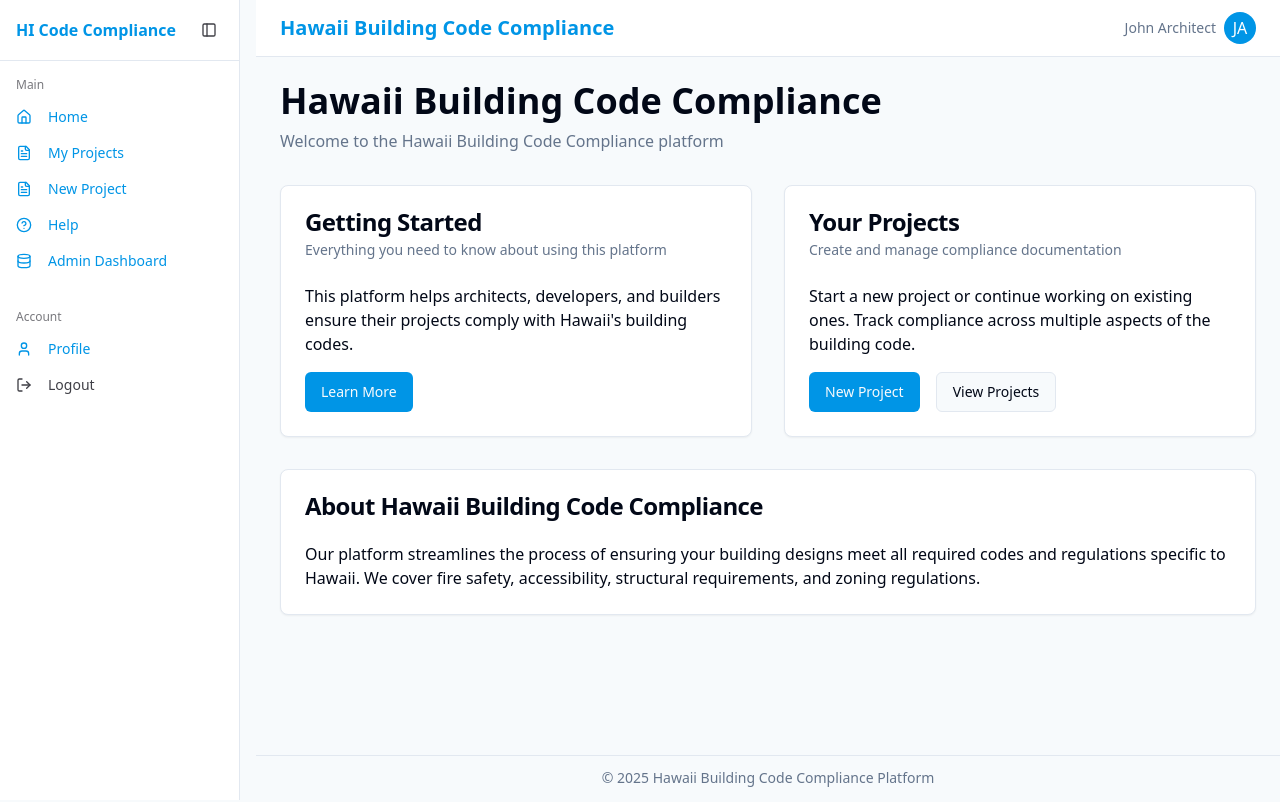
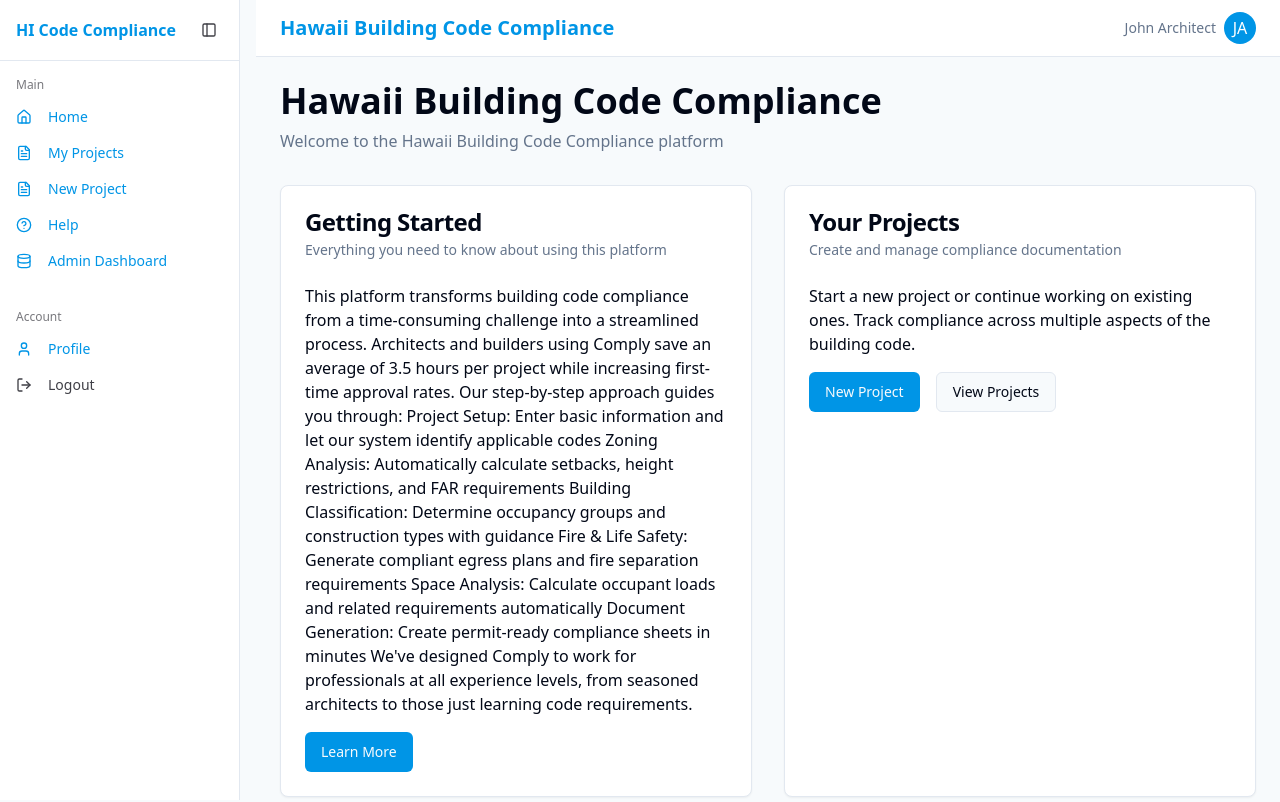
Before and after one commit to tpvfmilk/honolulu-code-compass, a React (Vite) app: page / in a window 1280 px wide. Shown: the top 802 px of the page. Built offline with nearby package versions, Linux system fonts and the light colour scheme.

Commit message:
Visual edit in Lovable
Edited UI in Lovable

```diff
--- a/src/pages/Index.tsx
+++ b/src/pages/Index.tsx
@@ -1,22 +1,19 @@
-
 import React, { FC } from "react";
 import { AppLayout } from "@/components/layout/AppLayout";
 import { Card, CardContent, CardHeader, CardTitle, CardDescription } from "@/components/ui/card";
 import { Button } from "@/components/ui/button";
 import { Link } from "react-router-dom";
-
 export interface IndexProps {
   onLogout: () => Promise<void>;
 }
-
-const Index: FC<IndexProps> = ({ onLogout }) => {
+const Index: FC<IndexProps> = ({
+  onLogout
+}) => {
   // Create a wrapper function that calls onLogout without exposing its async nature
   const wrappedLogout = () => {
     onLogout();
   };
-
-  return (
-    <AppLayout onLogout={wrappedLogout}>
+  return <AppLayout onLogout={wrappedLogout}>
       <div className="space-y-8 max-w-5xl mx-auto">
         <div>
           <h1 className="text-4xl font-bold">Hawaii Building Code Compliance</h1>
@@ -34,10 +31,18 @@ const Index: FC<IndexProps> = ({ onLogout }) => {
               </CardDescription>
             </CardHeader>
             <CardContent className="space-y-4">
-              <p>
-                This platform helps architects, developers, and builders ensure their
-                projects comply with Hawaii's building codes.
-              </p>
+              <p>This platform transforms building code compliance from a time-consuming challenge into a streamlined process. Architects and builders using Comply save an average of 3.5 hours per project while increasing first-time approval rates.
+
+Our step-by-step approach guides you through:
+
+Project Setup: Enter basic information and let our system identify applicable codes
+Zoning Analysis: Automatically calculate setbacks, height restrictions, and FAR requirements
+Building Classification: Determine occupancy groups and construction types with guidance
+Fire & Life Safety: Generate compliant egress plans and fire separation requirements
+Space Analysis: Calculate occupant loads and related requirements automatically
+Document Generation: Create permit-ready compliance sheets in minutes
+
+We've designed Comply to work for professionals at all experience levels, from seasoned architects to those just learning code requirements.</p>
               <div className="flex justify-start">
                 <Button asChild>
                   <Link to="/help">Learn More</Link>
@@ -83,8 +88,6 @@ const Index: FC<IndexProps> = ({ onLogout }) => {
           </CardContent>
         </Card>
       </div>
-    </AppLayout>
-  );
+    </AppLayout>;
 };
-
 export default Index;
```
